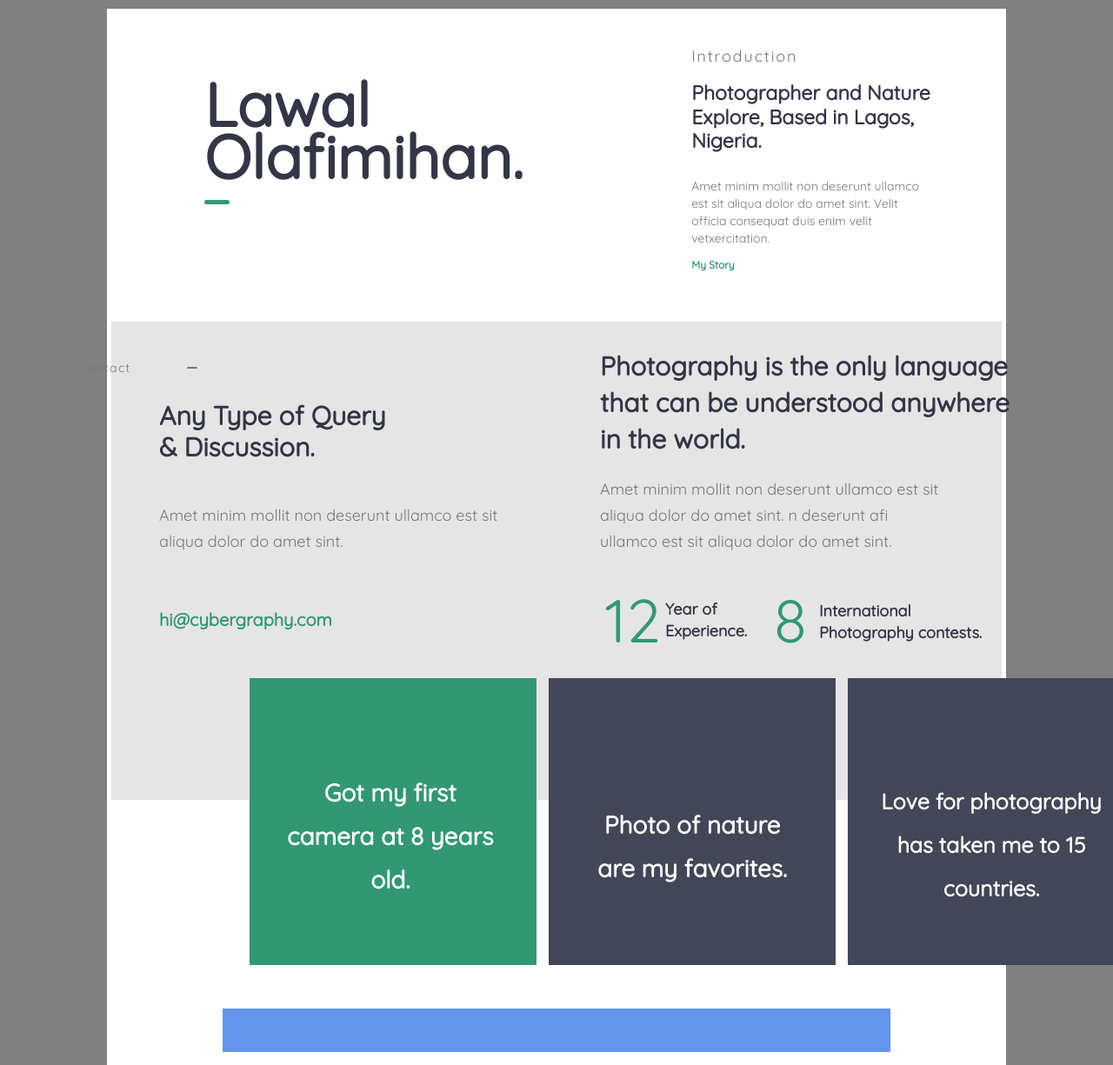
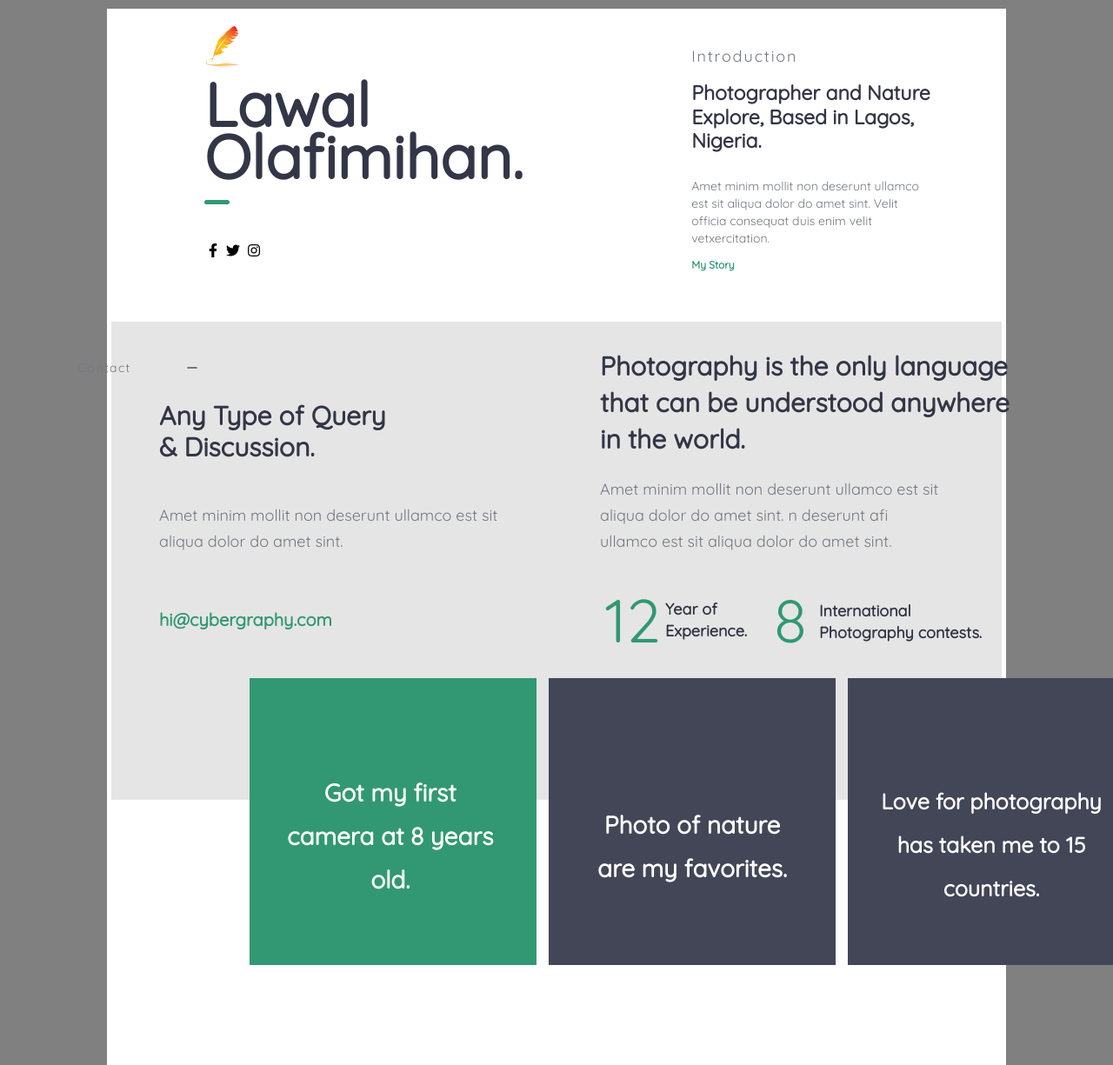
Before and after one commit to iamclement1/cybergraphy, a plain HTML site: page index.html in a window 1280 px wide. Shown: the top 1225 px of the page at 87% size. Drawn offline with Linux system fonts and the light colour scheme.

Commit message:
completed the content

```diff
--- a/css/style.css
+++ b/css/style.css
@@ -40,6 +40,17 @@ footer {
 	margin-top: 0;
 }
 
+.card1_logo {
+	margin: 15px 100px;
+}
+
+/* .profile_img {
+	position: absolute;
+	height: 550px;
+	width: 250px;
+	margin-left: 15em;
+} */
+
 .name {
 	position: absolute;
 	width: 300px;
@@ -54,6 +65,30 @@ footer {
 	line-height: 60px;
 	/* or 112% */
 	color: #333646;
+}
+
+.social {
+	position: absolute;
+	width: 20px;
+	height: 20px;
+	left: 240px;
+	top: 280px;
+}
+
+.social1 {
+	position: absolute;
+	width: 20px;
+	height: 20px;
+	left: 260px;
+	top: 280px;
+}
+
+.social2 {
+	position: absolute;
+	width: 20px;
+	height: 20px;
+	left: 285px;
+	top: 280px;
 }
 
 .rec_card {
@@ -413,15 +448,14 @@ h6 {
 
 	color: #ffffff;
 }
-
-.card_img {
-	margin: auto;
-	background-color: cornflowerblue;
-	width: 75%;
-	height: 50px;
-	align-items: center;
-	justify-content: center;
-}
+/*
+.social3 {
+	position: absolute;
+	width: 100px;
+	height: 0px;
+	left: 465px;
+	top: 3030px;
+} */
 
 /*CONTENT FOR CARD 4*/
 
@@ -941,9 +975,9 @@ h6 {
 }
 
 .card7 {
-	height: 25em;
+	height: 10em;
 	width: 100%;
-	background-color: #319873;
+	background-color: #ffffff;
 }
 
 .card7_logo {
--- a/index.html
+++ b/index.html
@@ -5,6 +5,7 @@
 		<meta name="viewport" content="width=device-width, initial-scale=1.0" />
 		<title>Portfolio</title>
 		<link rel="stylesheet" href="css/style.css" />
+		<link rel="stylesheet" href="https://cdnjs.cloudflare.com/ajax/libs/font-awesome/5.15.1/css/all.min.css" />
 	</head>
 	<body>
 		<!-- <header>
@@ -38,7 +39,24 @@
 		<div class="container">
 			<div class="card1">
 				<div class="sub_card">
+					<div class="card1_logo">
+						<img src="./img/logo.png" alt="" height="50px" width="50px" />
+					</div>
+
+					<!-- <div class="profile_img">
+						<img src="./img/man.png" alt="" />
+					</div> -->
 					<p class="name">Lawal Olafimihan.</p>
+
+					<div class="social">
+						<i class="fab fa-facebook-f"></i>
+					</div>
+					<div class="social1">
+						<i class="fab fa-twitter"></i>
+					</div>
+					<div class="social2">
+						<i class="fab fa-instagram"></i>
+					</div>
 				</div>
 				<div class="rec_card"></div>
 				<div class="su_card">
```
